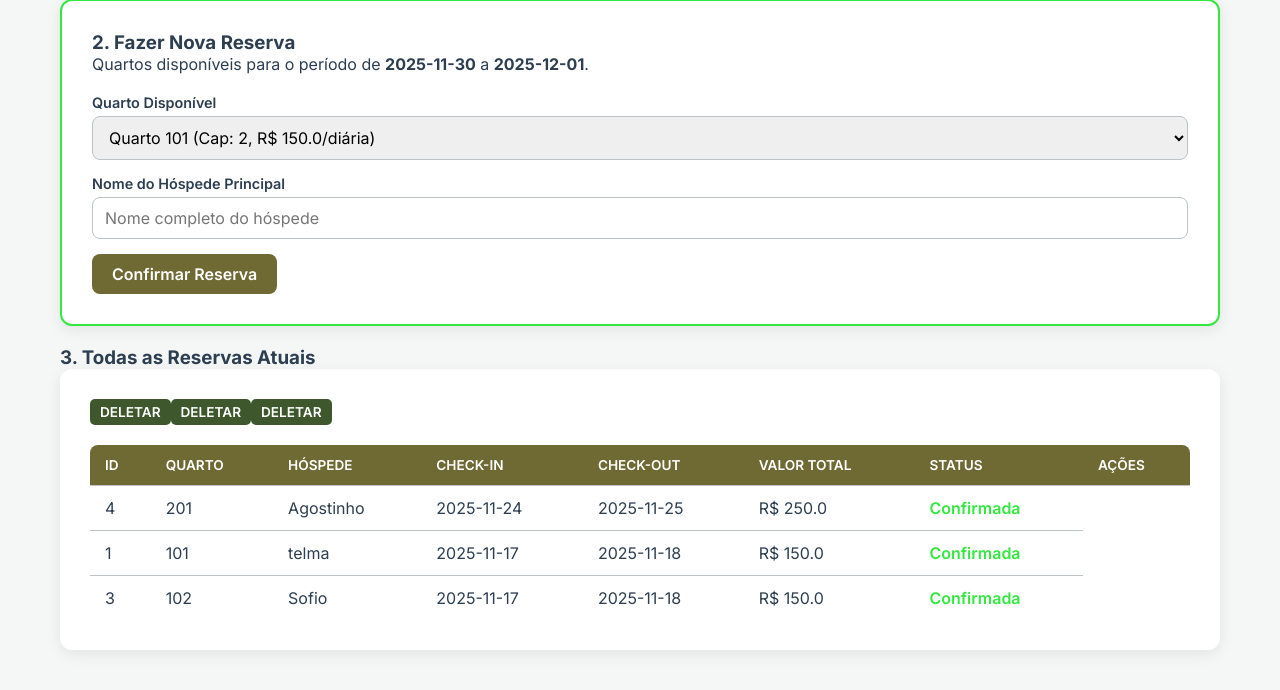
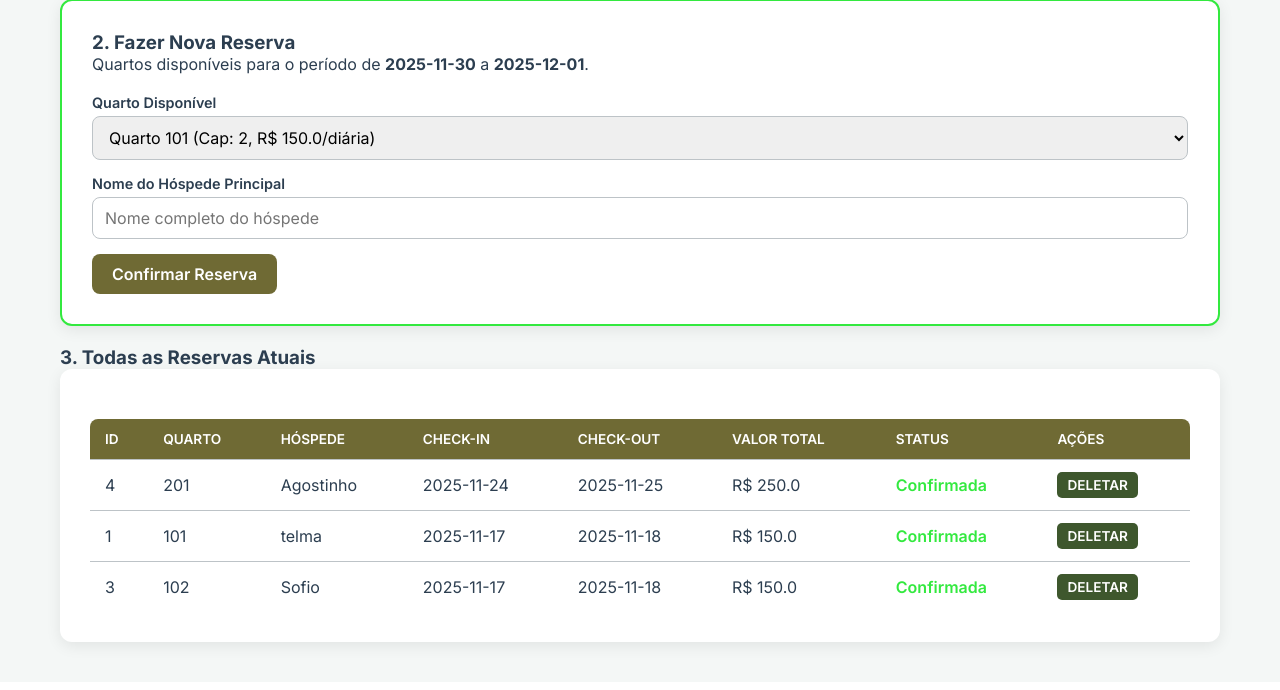
Before and after one commit to SPOLBP1-Projetos/hotelestadafeliz, a Flask app: page /reservar in a window 1280 px wide. Shown: the part 411-1101 px from the top of the page. After the commit the page ends 1067 px from the top, so only its background shows below. Run offline with Flask 3, Linux system fonts and the light colour scheme; a user stored in the database is signed in; data comes from the database, SQL or seed files in the repository.

Commit message:
arrumando o botao de deletar

```diff
--- a/templates/reservar.html
+++ b/templates/reservar.html
@@ -70,6 +70,7 @@
         <tbody>
             {% for reserva in reservas %}
             <tr>
+
                 <td>{{ reserva.id_reserva }}</td>
                 <td>{{ reserva.numero_quarto }}</td>
                 <td>{{ reserva.nome_hospede }}</td>
@@ -78,14 +79,17 @@
                 <td>R$ {{ reserva.valor_total|round(2) }}</td>
                 <td>
                     <span style="font-weight: 600; color: {% if reserva.status_reserva == 'Confirmada' %}var(--color-secondary){% elif reserva.status_reserva == 'Cancelada' %}var(--color-danger){% else %}#f39c12{% endif %};">
-                        {{ reserva.status_reserva }}
+                    {{ reserva.status_reserva }}
                     </span>
                 </td>
-                    <form method="POST" action="{{ url_for('deletar_reserva', reserva_id=reserva.id_reserva) }}" onsubmit="return confirm('Tem certeza que deseja DELETAR a reserva #{{ reserva.id_reserva }}? Esta ação não pode ser desfeita.');">
-                        <!-- A exclusão é simplificada para fins do projeto. Em um sistema real, seria um "Cancelar" que atualizaria o status. -->
+
+                <td>
+                    <form method="POST" action="{{ url_for('deletar_reserva', reserva_id=reserva.id_reserva) }}"
+                        onsubmit="return confirm('Tem certeza que deseja DELETAR a reserva #{{ reserva.id_reserva }}? Esta ação não pode ser desfeita.');">
                         <button type="submit" class="btn btn-danger btn-small">DELETAR</button>
                     </form>
                 </td>
+
             </tr>
             {% endfor %}
         </tbody>
```
Also changed, not shown: 2 other files.
